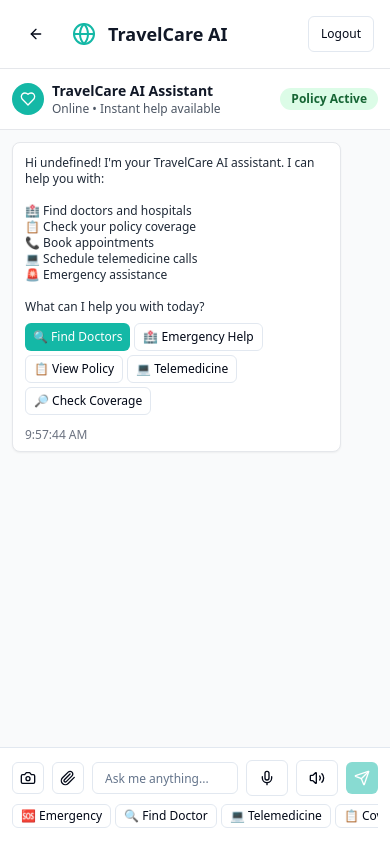
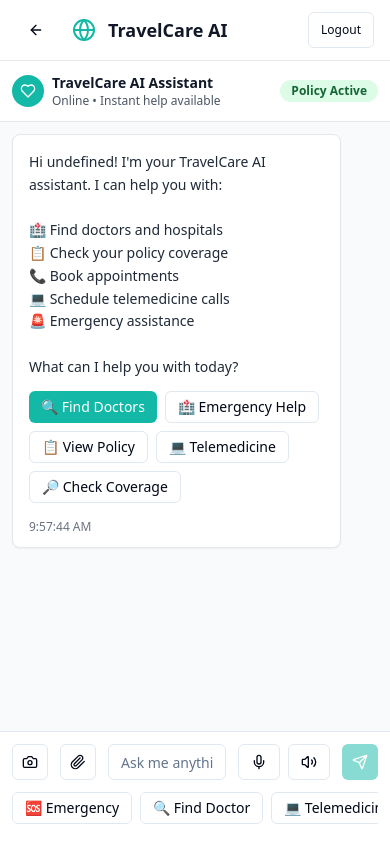
Before and after one commit to sajeevonline/travel-safe-assist-93, a React (Vite) app: page /chat in a window 390 px wide. Built offline with nearby package versions, Linux system fonts and the light colour scheme.

Commit message:
Fix: Improve desktop chat interface layout
Adjusted the layout of the chat interface in desktop view to allow for multiple lines of text and proper display of content, resolving issues with small size and scrolling behavior.

```diff
--- a/src/components/ChatInterface.tsx
+++ b/src/components/ChatInterface.tsx
@@ -1,3 +1,4 @@
+
 import React, { useState, useRef, useEffect } from 'react';
 import { Send, Mic, Camera, Paperclip, Phone, MapPin, Heart, X, Calendar, User, FileText } from 'lucide-react';
 import { Button } from '@/components/ui/button';
@@ -275,7 +276,7 @@ const ChatInterface = () => {
   return (
     <div className="flex flex-col h-full bg-gray-50">
       {/* Header */}
-      <div className="bg-white border-b border-gray-200 p-3 lg:p-4">
+      <div className="bg-white border-b border-gray-200 p-3 lg:p-4 flex-shrink-0">
         <div className="flex items-center justify-between">
           <div className="flex items-center space-x-2 lg:space-x-3">
             <div className="w-8 h-8 lg:w-10 lg:h-10 bg-travel-teal rounded-full flex items-center justify-center">
@@ -290,11 +291,12 @@ const ChatInterface = () => {
         </div>
       </div>
 
-      {/* Messages */}
-      <div className="flex-1 overflow-y-auto p-3 lg:p-4 space-y-3 lg:space-y-4">
+      {/* Messages - Improved sizing and spacing */}
+      <div className="flex-1 overflow-y-auto p-3 lg:p-6 space-y-4 lg:space-y-6 min-h-0">
+        <div className="max-w-none lg:max-w-4xl mx-auto space-y-4 lg:space-y-6">
           {messages.map((message) => (
             <div key={message.id} className={`flex ${message.sender === 'user' ? 'justify-end' : 'justify-start'}`}>
-            <div className={`max-w-[90%] lg:max-w-[85%] xl:max-w-[80%] ${
+              <div className={`max-w-[90%] lg:max-w-[75%] xl:max-w-[70%] ${
                 message.sender === 'user'
                   ? 'bg-travel-teal text-white'
                   : message.type === 'emergency'
@@ -303,8 +305,8 @@ const ChatInterface = () => {
               } rounded-lg shadow-sm overflow-hidden`}>
 
                 {/* Message Content */}
-              <div className="p-3 lg:p-4">
-                <div className={`whitespace-pre-wrap text-xs lg:text-sm ${
+                <div className="p-4 lg:p-5">
+                  <div className={`whitespace-pre-wrap text-sm lg:text-base leading-relaxed ${
                     message.type === 'emergency' ? 'text-red-800' :
                     message.sender === 'user' ? 'text-white' : 'text-gray-800'
                   }`}>
@@ -313,14 +315,14 @@ const ChatInterface = () => {
 
                   {/* Action Buttons */}
                   {message.actions && (
-                  <div className="mt-2 lg:mt-3 flex flex-wrap gap-1 lg:gap-2">
+                    <div className="mt-3 lg:mt-4 flex flex-wrap gap-2">
                       {message.actions.map((action, index) => (
                         <Button
                           key={index}
                           size="sm"
                           variant={action.primary ? "default" : "outline"}
                           onClick={() => handleAction(action.action, action.data)}
-                        className={`text-xs h-7 lg:h-8 px-2 lg:px-3 ${
+                          className={`text-sm h-8 lg:h-9 px-3 lg:px-4 ${
                             message.type === 'emergency'
                               ? action.primary
                                 ? 'bg-red-600 hover:bg-red-700 text-white'
@@ -343,7 +345,7 @@ const ChatInterface = () => {
                 )}
 
                 {/* Timestamp */}
-              <div className={`px-3 lg:px-4 pb-2 text-xs ${
+                <div className={`px-4 lg:px-5 pb-3 text-xs lg:text-sm ${
                   message.sender === 'user' ? 'text-white/70' : 'text-gray-500'
                 }`}>
                   {message.timestamp.toLocaleTimeString()}
@@ -354,53 +356,55 @@ const ChatInterface = () => {
 
           {isTyping && (
             <div className="flex justify-start">
-            <div className="bg-white border border-gray-200 rounded-lg p-3 lg:p-4 shadow-sm max-w-[90%] lg:max-w-[85%]">
+              <div className="bg-white border border-gray-200 rounded-lg p-4 lg:p-5 shadow-sm max-w-[90%] lg:max-w-[75%]">
                 <div className="flex items-center space-x-2">
                   <div className="flex space-x-1">
                     <div className="w-2 h-2 bg-travel-teal rounded-full animate-bounce"></div>
                     <div className="w-2 h-2 bg-travel-teal rounded-full animate-bounce" style={{ animationDelay: '0.1s' }}></div>
                     <div className="w-2 h-2 bg-travel-teal rounded-full animate-bounce" style={{ animationDelay: '0.2s' }}></div>
                   </div>
-                <span className="text-xs lg:text-sm text-gray-600">AI is thinking...</span>
+                  <span className="text-sm lg:text-base text-gray-600">AI is thinking...</span>
                 </div>
               </div>
             </div>
           )}
+        </div>
         <div ref={messagesEndRef} />
       </div>
 
-      {/* Input Area */}
-      <div className="border-t bg-white p-3 lg:p-4">
-        <div className="flex items-center space-x-2">
-          <Button variant="outline" size="sm" className="shrink-0 w-8 h-8 lg:w-9 lg:h-9 p-0">
-            <Camera className="w-3 h-3 lg:w-4 lg:h-4" />
+      {/* Input Area - Improved sizing */}
+      <div className="border-t bg-white p-3 lg:p-4 flex-shrink-0">
+        <div className="max-w-none lg:max-w-4xl mx-auto">
+          <div className="flex items-center space-x-3">
+            <Button variant="outline" size="sm" className="shrink-0 w-9 h-9 lg:w-10 lg:h-10 p-0">
+              <Camera className="w-4 h-4 lg:w-5 lg:h-5" />
             </Button>
-          <Button variant="outline" size="sm" className="shrink-0 w-8 h-8 lg:w-9 lg:h-9 p-0">
-            <Paperclip className="w-3 h-3 lg:w-4 lg:h-4" />
+            <Button variant="outline" size="sm" className="shrink-0 w-9 h-9 lg:w-10 lg:h-10 p-0">
+              <Paperclip className="w-4 h-4 lg:w-5 lg:h-5" />
             </Button>
             <Input
               value={inputText}
               onChange={(e) => setInputText(e.target.value)}
               onKeyPress={(e) => e.key === 'Enter' && handleSendMessage()}
               placeholder="Ask me anything..."
-            className="flex-1 text-xs lg:text-sm h-8 lg:h-9"
+              className="flex-1 text-sm lg:text-base h-9 lg:h-10"
             />
             <VoiceInterface onVoiceInput={handleVoiceInput} />
             <Button
               onClick={handleSendMessage}
               disabled={!inputText.trim()}
-            className="shrink-0 bg-travel-teal hover:bg-travel-teal/90 w-8 h-8 lg:w-9 lg:h-9 p-0"
+              className="shrink-0 bg-travel-teal hover:bg-travel-teal/90 w-9 h-9 lg:w-10 lg:h-10 p-0"
             >
-            <Send className="w-3 h-3 lg:w-4 lg:h-4" />
+              <Send className="w-4 h-4 lg:w-5 lg:h-5" />
             </Button>
           </div>
 
           {/* Quick Suggestions */}
-        <div className="flex space-x-1 lg:space-x-2 mt-2 overflow-x-auto pb-1 lg:pb-2">
+          <div className="flex space-x-2 mt-3 overflow-x-auto pb-2">
             <Button
               variant="outline"
               size="sm"
-            className="text-xs whitespace-nowrap h-6 lg:h-7 px-2 lg:px-3"
+              className="text-sm whitespace-nowrap h-8 px-3"
               onClick={() => handleAction('emergency')}
             >
               🆘 Emergency
@@ -408,7 +412,7 @@ const ChatInterface = () => {
             <Button
               variant="outline"
               size="sm"
-            className="text-xs whitespace-nowrap h-6 lg:h-7 px-2 lg:px-3"
+              className="text-sm whitespace-nowrap h-8 px-3"
               onClick={() => handleAction('find_doctors')}
             >
               🔍 Find Doctor
@@ -416,7 +420,7 @@ const ChatInterface = () => {
             <Button
               variant="outline"
               size="sm"
-            className="text-xs whitespace-nowrap h-6 lg:h-7 px-2 lg:px-3"
+              className="text-sm whitespace-nowrap h-8 px-3"
               onClick={() => handleAction('telemedicine')}
             >
               💻 Telemedicine
@@ -424,7 +428,7 @@ const ChatInterface = () => {
             <Button
               variant="outline"
               size="sm"
-            className="text-xs whitespace-nowrap h-6 lg:h-7 px-2 lg:px-3"
+              className="text-sm whitespace-nowrap h-8 px-3"
               onClick={() => handleAction('check_coverage')}
             >
               📋 Coverage
@@ -432,6 +436,7 @@ const ChatInterface = () => {
           </div>
         </div>
       </div>
+    </div>
   );
 };
 
--- a/src/screens/ChatDashboard.tsx
+++ b/src/screens/ChatDashboard.tsx
@@ -16,7 +16,7 @@ const ChatDashboard = () => {
   return (
     <div className="h-screen flex flex-col bg-gray-50">
       {/* Header */}
-      <header className="bg-white border-b border-gray-200 px-4 lg:px-6 py-4">
+      <header className="bg-white border-b border-gray-200 px-4 lg:px-6 py-3 lg:py-4 flex-shrink-0">
         <div className="flex items-center justify-between">
           <div className="flex items-center space-x-4">
             <Button
@@ -52,14 +52,14 @@ const ChatDashboard = () => {
       </header>
 
       {/* Main Content */}
-      <div className="flex-1 flex overflow-hidden">
-        {/* Chat Interface - Responsive width */}
-        <div className="flex-1 min-w-0 flex flex-col">
+      <div className="flex-1 flex overflow-hidden min-h-0">
+        {/* Chat Interface - Takes most space on desktop */}
+        <div className="flex-1 min-w-0 flex flex-col lg:min-w-[600px]">
           <ChatInterface />
         </div>
 
-        {/* Quick Action Panel - Desktop Only, proper sizing */}
-        <div className="hidden xl:block w-80 flex-shrink-0">
+        {/* Quick Action Panel - Desktop Only, fixed width */}
+        <div className="hidden xl:block w-80 flex-shrink-0 border-l border-gray-200">
           <QuickActionPanel />
         </div>
       </div>
```
Lines whose indentation alone changed are shown as unchanged.
